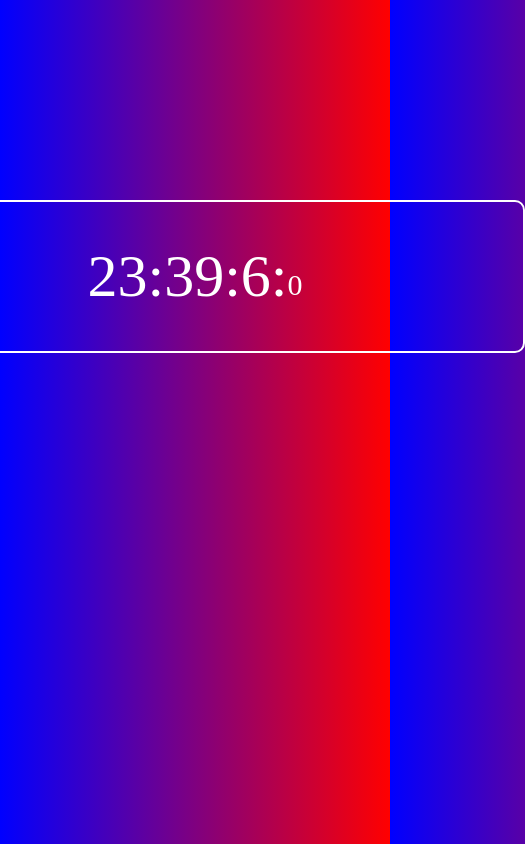
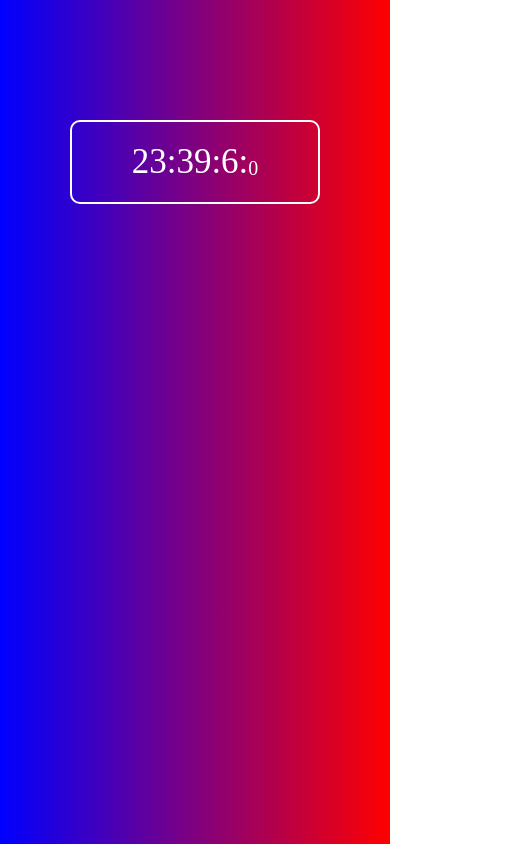
Before and after one commit to IfraimLopes/relogio_digital, a plain HTML site: page index.html in a window 390 px wide. Shown: the whole page, 525 px wide, since content can reach past the window. Drawn offline with Linux system fonts and the light colour scheme.

Commit message:
Atualizações no layout e versão mobile

```diff
--- a/style.css
+++ b/style.css
@@ -1,21 +1,22 @@
-*{
+* {
   margin: 0;
   padding: 0;
   box-sizing: border-box;
 }
 
 body {
-  background: linear-gradient(to right , blue, red );
+  background: linear-gradient(to right, blue, red);
   color: white;
 }
 
-
-& .content{
+/* ===== Layout padrão ===== */
+.content {
   display: flex;
   justify-content: center;
   margin-top: 200px;
+}
 
-    & .relogio{
+.content .relogio {
   display: flex;
   font-size: 60px;
   border: 2px solid white;
@@ -23,11 +24,27 @@ body {
   border-radius: 10px;
 }
 
-    & #micro{
+.content #micro {
   display: flex;
   margin-top: 26px;
   font-size: 30px;
-
 }
 
+/* ===== Responsivo (mobile) ===== */
+@media (max-width: 480px) {
+  .content {
+    flex-direction: column;
+    align-items: center;
+    margin-top: 120px;
   }
+
+  .content .relogio {
+    font-size: 35px;
+    padding: 20px 60px;
+  }
+
+  .content #micro {
+    margin-top: 15px;
+    font-size: 20px;
+  }
+}
```
Lines whose indentation alone changed are shown as unchanged.
